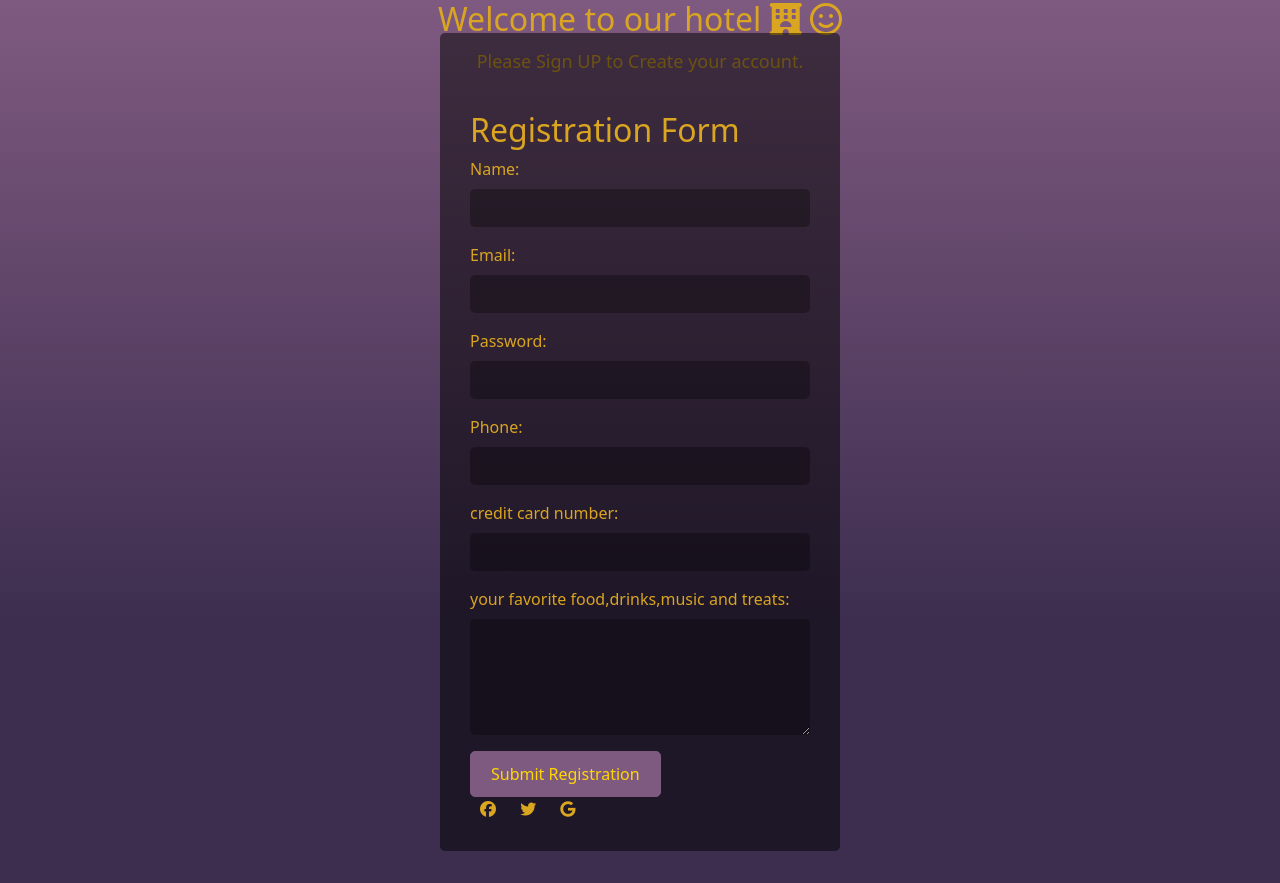
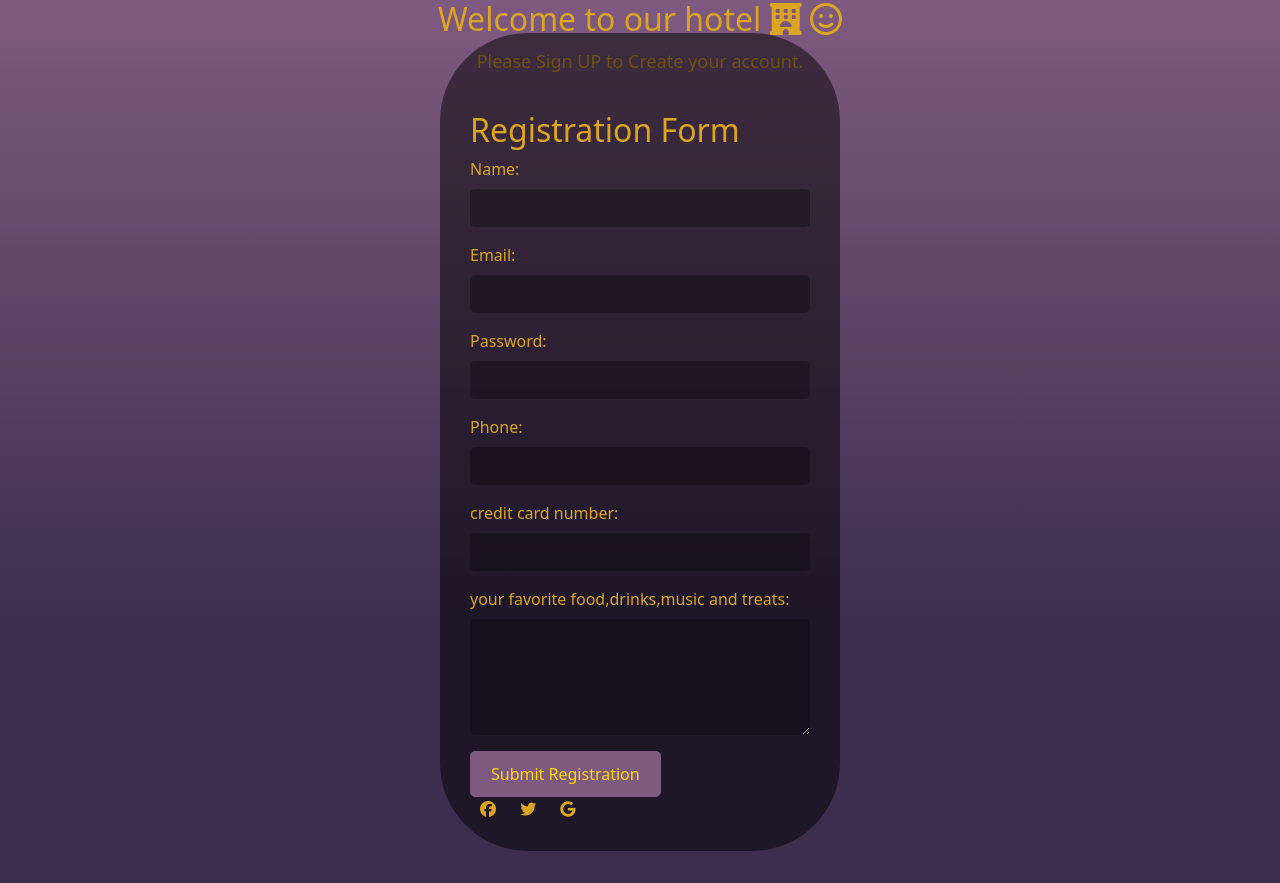
Before and after one commit to Salem0515/Bondi-hotel, a plain HTML site: page signup.html in a window 1280 px wide. Drawn offline with nearby package versions, Linux system fonts and the light colour scheme.

Commit message:
Update signup.html

```diff
--- a/signup.html
+++ b/signup.html
@@ -50,7 +50,7 @@
             background-color: rgba(0, 0, 0, 0.5);
             /* Semi-transparent dark background */
             padding: 30px;
-            border-radius: 5px;
+            border-radius: 88px;
             width: 400px;
             /* Adjust width as needed */
         }
```
